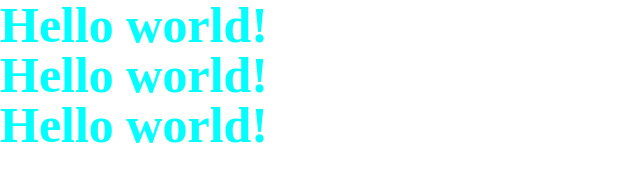
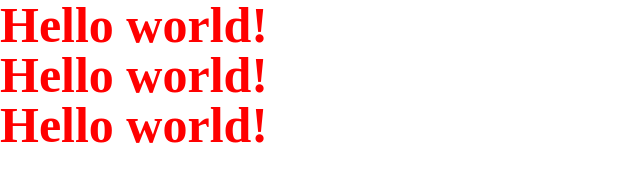
Before and after one commit to annicharekishvili/lec5, a plain HTML site: page index.html in a window 1280 px wide. Shown: the whole page, without its empty margins (0-640 px from the left). Drawn offline with Linux system fonts and the light colour scheme.

Commit message:
change h1 color

```diff
--- a/styles/styles.css
+++ b/styles/styles.css
@@ -1,5 +1,5 @@
 h1 {
-	color: cyan;
+	color: red;
 	font-size: 50px;
 	font-weight: 700;
 }
```
